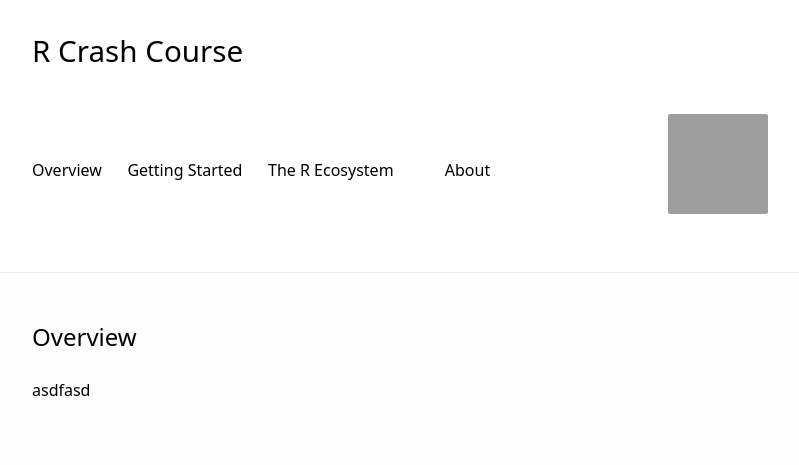
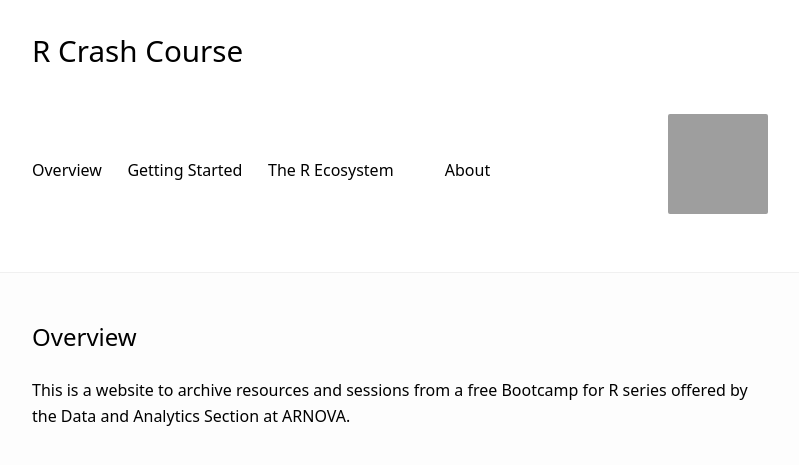
Before and after one commit to Nonprofit-Open-Data-Collective/r-crash-course, a Jekyll site: the page built from index.md, in a window 1280 px wide. Shown: the top 465 px of the page, without its empty margins (240-1039 px from the left). Built offline with Jekyll 4.4.1, drawn with Linux system fonts in a browser that asks for light colours; grey boxes are pictures that could not be loaded.

Commit message:
Update index.md

```diff
--- a/index.md
+++ b/index.md
@@ -5,4 +5,4 @@ title: Overview
 
 ## Overview
 
-asdfasd
+This is a website to archive resources and sessions from a free Bootcamp for R series offered by the Data and Analytics Section at ARNOVA.
```
